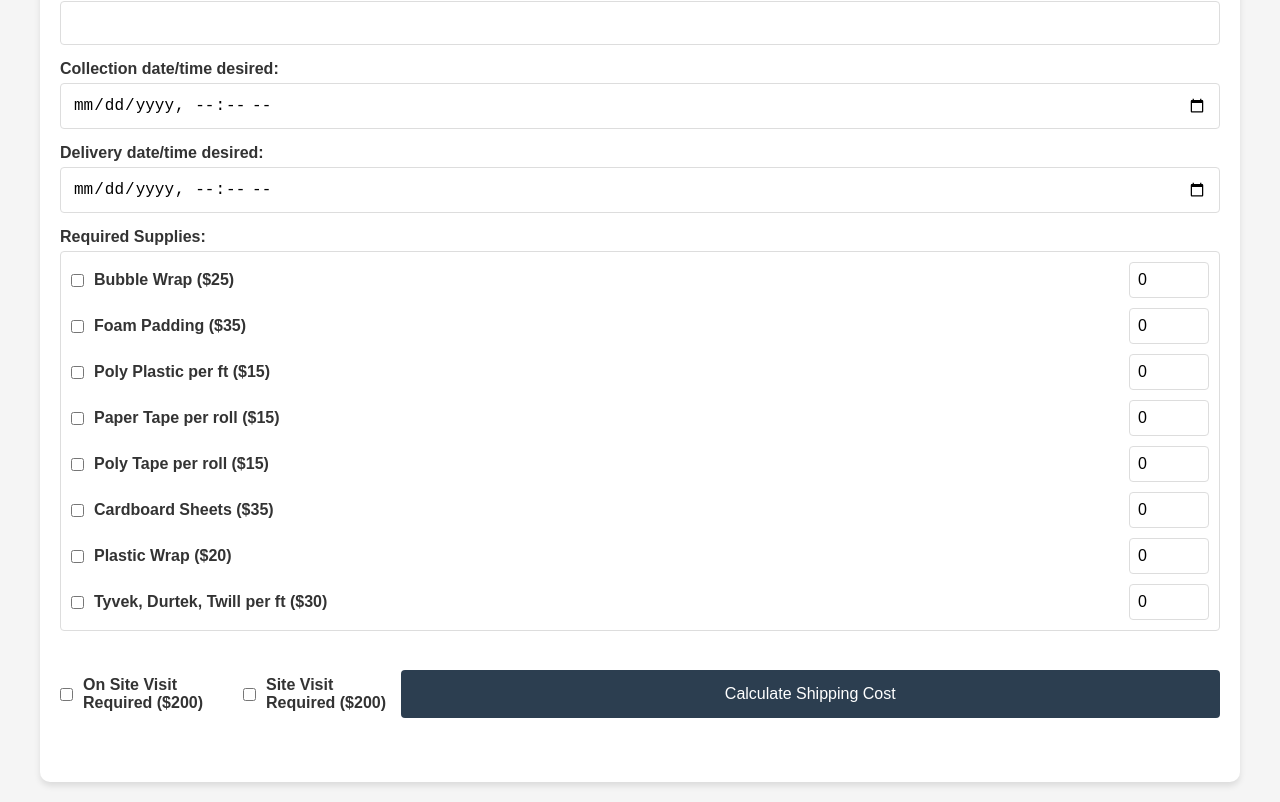
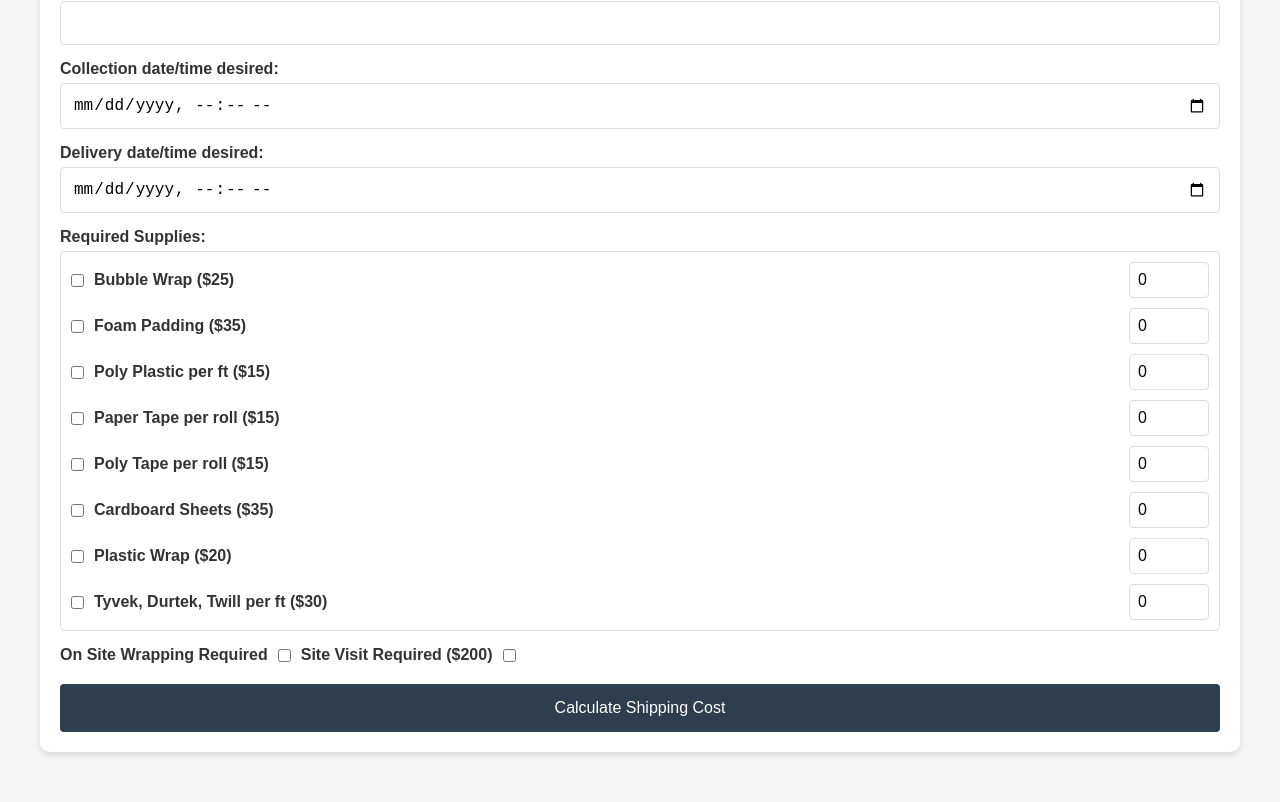
Before and after one commit to marcusg999/ArtShippingCostCalculator, a plain HTML site: page index.html in a window 1280 px wide. Shown: the part 1772-2574 px from the top of the page. After the commit the page ends 2544 px from the top, so only its background shows below. Drawn offline with nearby package versions, Linux system fonts and the light colour scheme.

Commit message:
Update index.html

```diff
--- a/index.html
+++ b/index.html
@@ -157,8 +157,16 @@
             width: auto;
             margin: 0;
         }
+        .on-site-visit-container  input[type="checkbox"] {
+            width: auto;
+            margin: 0;
+        }
 
         .site-visit-container label {
+            display: inline;
+            margin: 0;
+        }
+      .on-site-visit-container label {
             display: inline;
             margin: 0;
         }
@@ -462,13 +470,12 @@
                     <input type="number" id="tyvek_qty" min="0" value="0" class="quantity-input">
                 </div>
             </div>
+
 <div class="site-visit-container">
-                <input type="checkbox" id="OnsiteVisit">
-  <div class="site-visit-container">
-                <label for="siteVisit">On Site Visit Required ($200)</label>
-            <div class="site-visit-container">
-                <input type="checkbox" id="siteVisit">
+                <label for="OnsiteWrap">On Site Wrapping Required</label>
+                <input type="checkbox" id="OnsiteWrap">
                 <label for="siteVisit">Site Visit Required ($200)</label>
+  <input type="checkbox" id="siteVisit">
             </div>
         </div>
         <button onclick="calculateCost()">Calculate Shipping Cost</button>
```
